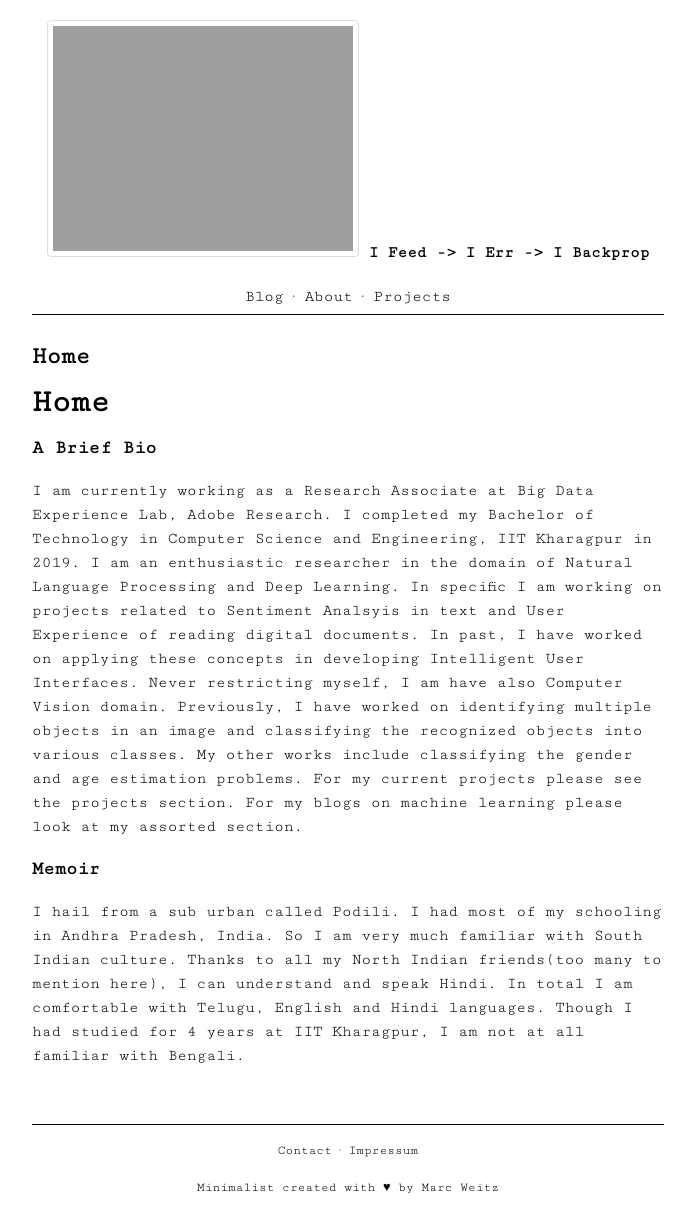
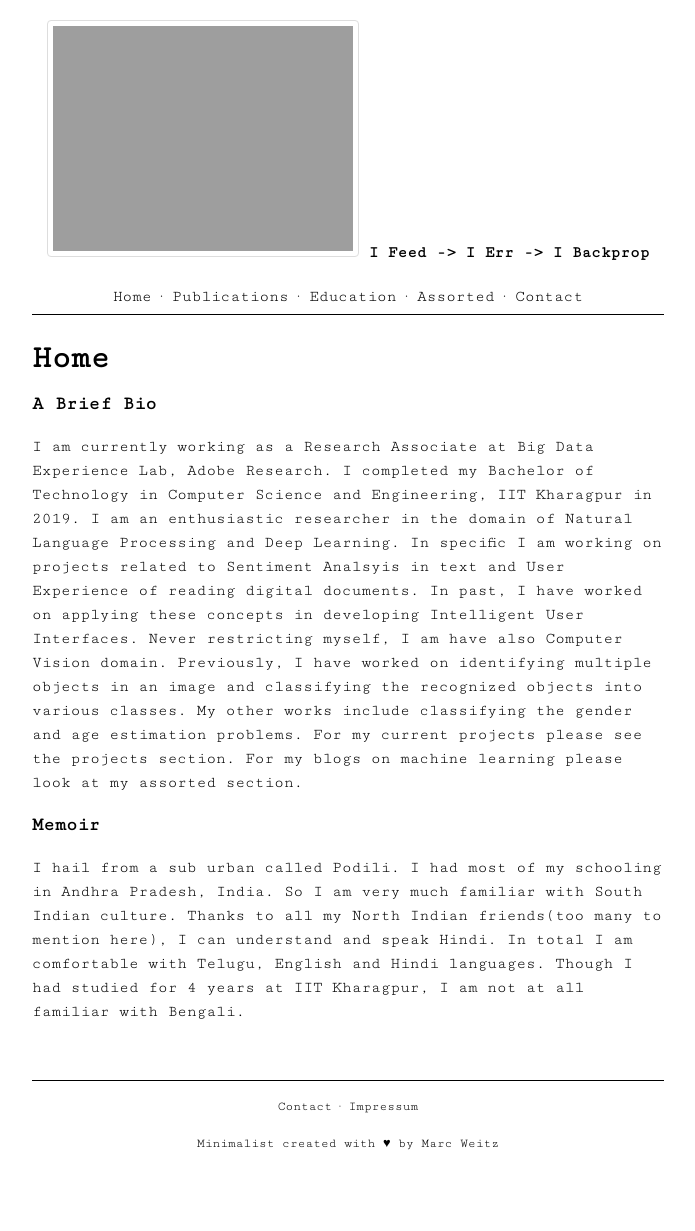
Before and after one commit to bhanu77prakash/bhanu77prakash.github.io, a Jekyll site: the page built from index.md, in a window 1280 px wide. Shown: the whole page, without its empty margins (292-987 px from the left). Built offline with Jekyll 4.4.1, drawn with Linux system fonts in a browser that asks for light colours; our own code applies the rules of GitHub Pages for plain Markdown files; after the commit the page ends 1187 px from its top, so only the background shows below that.

Commit message:
updated site

```diff
--- a/_includes/nav.html
+++ b/_includes/nav.html
@@ -1,5 +1,7 @@
 <div id="nav">
-  <a href="{{site.url}}{{site.baseurl}}/">Blog</a> ·
-  <a href="{{site.url}}{{site.baseurl}}/projects/">About</a> ·
-  <a href="{{site.url}}{{site.baseurl}}/projects/">Projects</a>
+  <a href="{{site.url}}{{site.baseurl}}/">Home</a> ·
+  <a href="{{site.url}}{{site.baseurl}}/projects/">Publications</a> ·
+  <a href="{{site.url}}{{site.baseurl}}/projects/">Education</a> ·
+  <a href="{{site.url}}{{site.baseurl}}/projects/">Assorted</a> ·
+  <a href="{{site.url}}{{site.baseurl}}/projects/">Contact</a>
 </div>
--- a/_layouts/default.html
+++ b/_layouts/default.html
@@ -8,7 +8,7 @@
 		<div id="content-left">
       {% assign title = page.title | strip_newlines %}
       {% if title != ""  %}
-      <h2>{{title}}</h2>
+      <h1>{{title}}</h1>
       {% endif %}
       {{content}}
 		</div>
--- a/index.md
+++ b/index.md
@@ -1,8 +1,7 @@
 ---
 layout: default
-title:
+title: Home
 ---
-# Home
 ### A Brief Bio
 I am currently working as a Research Associate at Big Data Experience Lab, Adobe Research. I completed my Bachelor of Technology in Computer Science and Engineering, IIT Kharagpur in 2019. I am an enthusiastic researcher in the domain of Natural Language Processing and Deep Learning. In specific I am working on projects related to Sentiment Analsyis in text and User Experience of reading digital documents. In past, I have worked on applying these concepts in developing Intelligent User Interfaces. Never restricting myself, I am have also Computer Vision domain. Previously, I have worked on identifying multiple objects in an image and classifying the recognized objects into various classes. My other works include classifying the gender and age estimation problems. For my current projects please see the projects section. For my blogs on machine learning please look at my assorted section.
 
```
